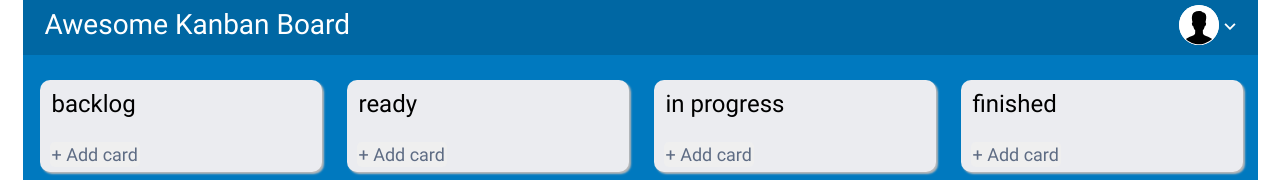
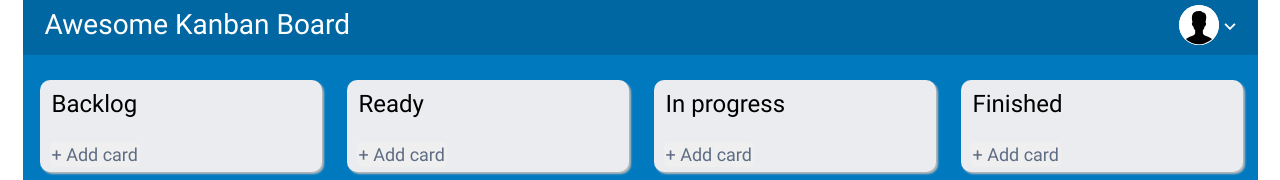
Before and after one commit to SlavikLiabin/kanban-board-final, a React (Create React App) app: page / in a window 1280 px wide. Shown: the top 180 px of the page. Built offline with nearby package versions, Linux system fonts and the light colour scheme.

Commit message:
initial commit

```diff
--- a/src/Components/Board/Column/column.module.css
+++ b/src/Components/Board/Column/column.module.css
@@ -73,7 +73,7 @@
 
 .buttonCancel:hover {
     background-color: rgb(226, 221, 221);
-    color: white;
+    color:  #5E6C84;;
 }
 
 .buttonSub:hover {
@@ -105,7 +105,7 @@
     border-radius: 5px;
     outline: none;
     border: none;
-    border-bottom: 3px solid #5E6C84;;
+    border-bottom: 3px solid #5E6C84;
     font-size: 15px;
     color: black;
 
--- a/src/Components/Board/Column/column.tsx
+++ b/src/Components/Board/Column/column.tsx
@@ -39,7 +39,7 @@ export const Column = ({ name, state }: Istates) => {
                     <select className={style.selector} onChange={(e: ChangeEvent<HTMLSelectElement>) =>
                         setSelectedTaskId(e.target.value)}
                     >
-                        <option>Select Task</option>
+                        <option>Select task to add in "{name}"</option>
                         {getTasksByExcludedState(state).map((task) =>
                             <option key={task.id} value={task.id}>{task.name}</option>
                         )}
@@ -56,23 +56,24 @@ export const Column = ({ name, state }: Istates) => {
                     </button>}
                 {(isNewTaskInputShown || isNewTaskSelectShown) &&
                 <button className={style.buttonSub} onClick={() => {
-                    if (state === 'backlog') {
+                    if (state === 'backlog' && inputCardName) {
                         setIsNewTaskInputShown(false)
                         addTask(inputCardName);
                         setInputCardName(undefined);
                     } else {
+                        setIsNewTaskInputShown(false)
                         setIsNewTaskSelectShown(false);
                         moveTask(Number(selectedTaskId), state);
                     }
                 }}
                 >Submit</button>
                 }
-                {(isNewTaskInputShown || isNewTaskSelectShown)
+                {/* {(isNewTaskInputShown || isNewTaskSelectShown)
                     && <button className={style.buttonCancel} onClick={() =>
                         state === 'backlog'
                             ? setIsNewTaskInputShown(false)
                             : setIsNewTaskSelectShown(false)
-                    }>Cancel</button>}
+                    }>Cancel</button>} */}
             </div>
         </div>
     )
--- a/src/Components/Context/taskContext.tsx
+++ b/src/Components/Context/taskContext.tsx
@@ -40,10 +40,10 @@ export const ContextWrapper = ({ children }: TchildrenProps): JSX.Element => {
     }, [])
 
     const [states] = useState<Istates[]>([
-        {id: 1, name: 'backlog', state: 'backlog'},
-        {id: 2, name: 'ready', state: 'ready'},
-        {id: 3, name: 'in progress', state: 'inProgress'},
-        {id: 4, name: 'finished', state: 'finished'}
+        {id: 1, name: 'Backlog', state: 'backlog'},
+        {id: 2, name: 'Ready', state: 'ready'},
+        {id: 3, name: 'In progress', state: 'inProgress'},
+        {id: 4, name: 'Finished', state: 'finished'}
     ]);
 
         const addTask = (name: string | undefined): void => {
```
